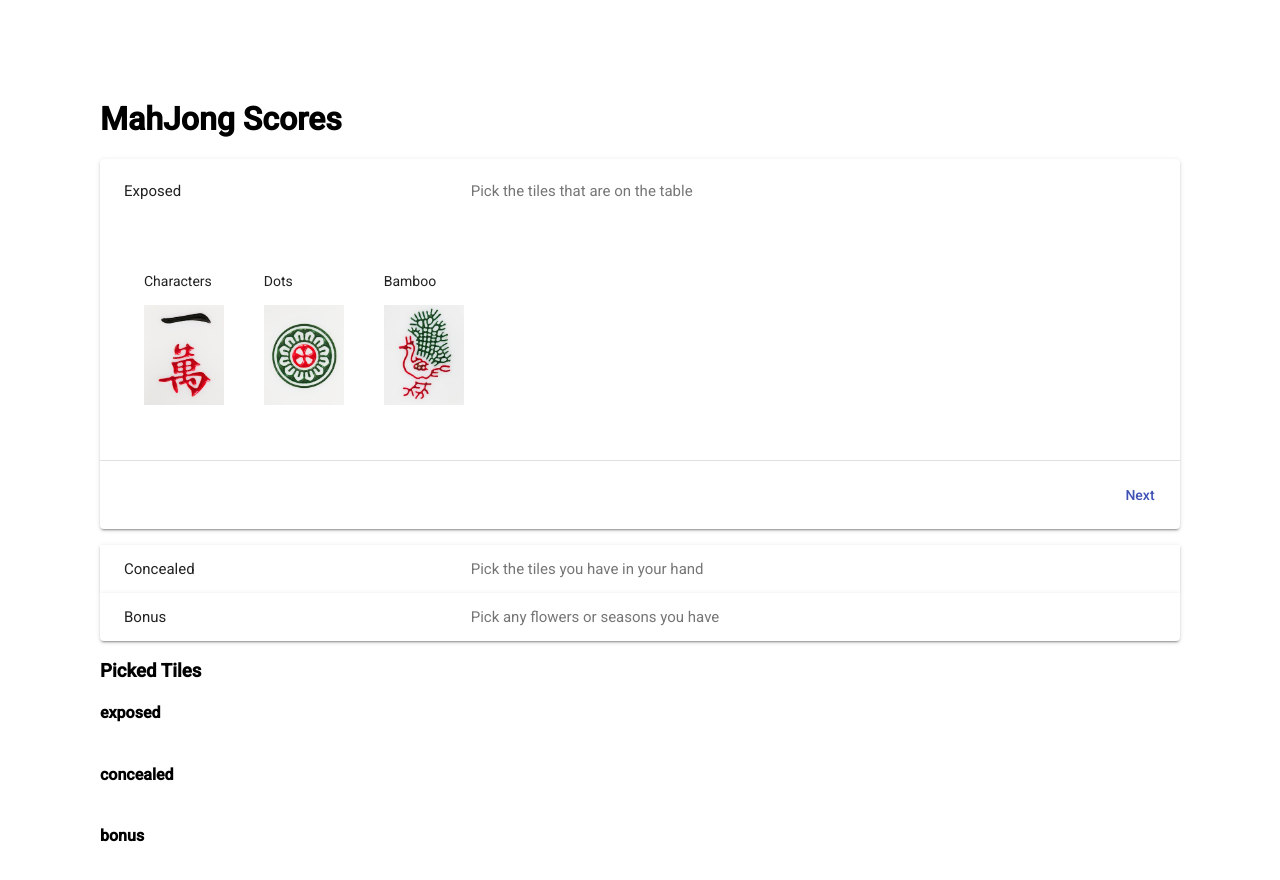
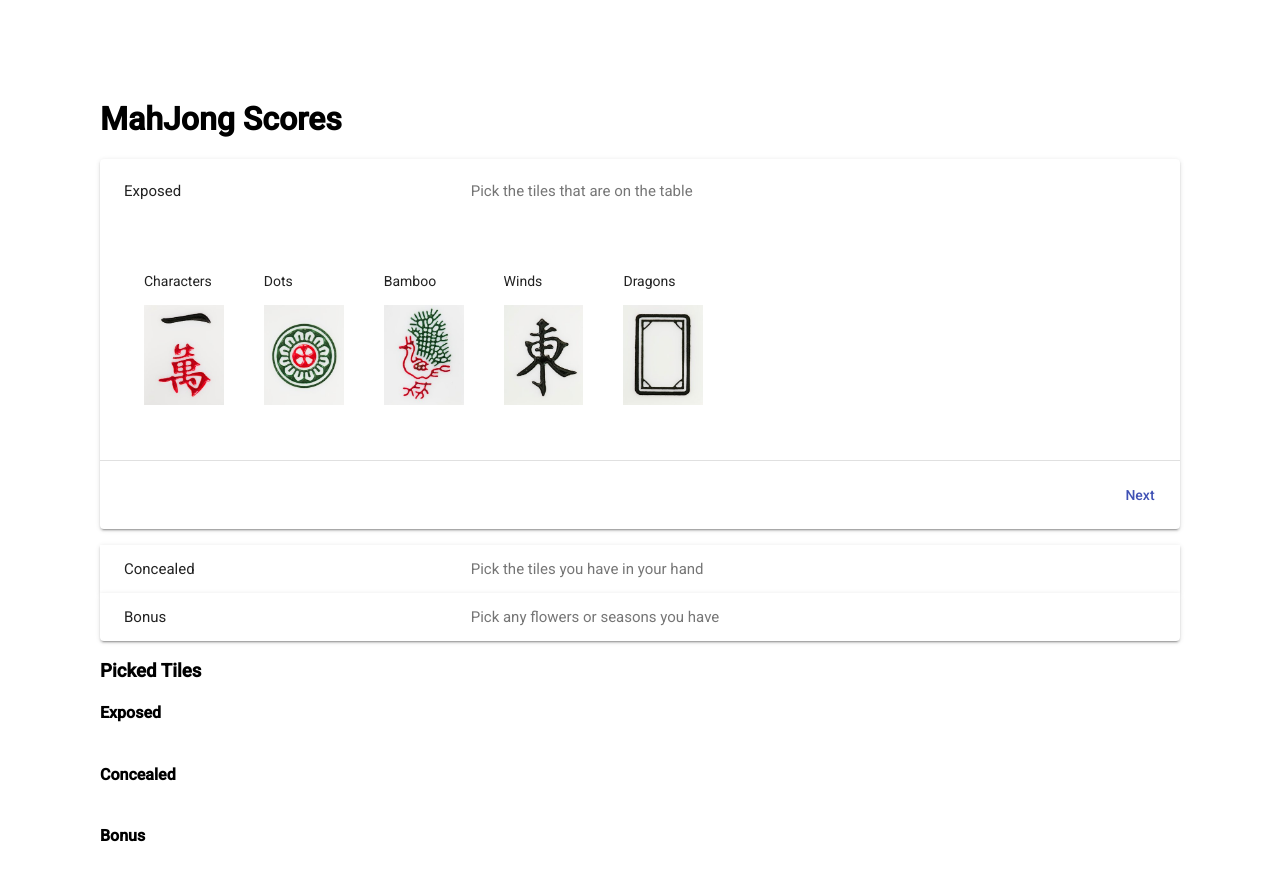
Before and after one commit to nienkebos/mahjongg-angular, an Angular app: page / in a window 1280 px wide. Shown: the top 880 px of the page. Built offline with nearby package versions, Linux system fonts and the light colour scheme.

Commit message:
Refactor InputModes and add Bonus tiles

```diff
--- a/src/app/app.module.ts
+++ b/src/app/app.module.ts
@@ -3,15 +3,14 @@ import { BrowserAnimationsModule } from '@angular/platform-browser/animations';
 import { NgModule } from '@angular/core';
 import { FormsModule, ReactiveFormsModule } from '@angular/forms';
 
+// MATERIAL
 import { MatCardModule } from '@angular/material/card';
 import { MatFormFieldModule } from '@angular/material/form-field';
 import { MatExpansionModule } from '@angular/material/expansion';
 import { MatButtonModule } from '@angular/material/button';
 import { MatSelectModule } from '@angular/material/select';
 import { MatRippleModule } from '@angular/material/core';
-import {MatButtonToggleModule} from '@angular/material/button-toggle';
-
-
+import { MatButtonToggleModule } from '@angular/material/button-toggle';
 
 import { AppRoutingModule } from './app-routing.module';
 import { AppComponent } from './app.component';
--- a/src/app/components/input-card/input-card.component.ts
+++ b/src/app/components/input-card/input-card.component.ts
@@ -1,7 +1,7 @@
 import { Component, OnInit, Input } from '@angular/core';
 import { FormControl } from '@angular/forms';
-import { TileTypes, INPUT_CARD_STEPS, Tiles, Tile, Melds } from '../../data/types';
-import { Meld, MeldStoreService } from '../../services/meld-store.service';
+import { TileTypes,INPUT_MODES, INPUT_CARD_STEPS, Tiles, Tile, Melds, Meld } from '../../data/types';
+import { MeldStoreService } from '../../services/meld-store.service';
 
 @Component({
   selector: 'app-input-card',
@@ -14,29 +14,43 @@ export class InputCardComponent implements OnInit {
   tiles = Tiles;
   tilesPerType;
   pickedTile = {} as Tile;
+  inputModes = INPUT_MODES;
   inputCardSteps = INPUT_CARD_STEPS;
   inputCardStep;
   pickMeld = false;
   melds = Melds;
   meld = {} as Meld;
   meldType = new FormControl();
+  fullMeldImg = [];
 
   constructor(private meldStoreService: MeldStoreService) { }
 
   ngOnInit() {
     this.inputCardStep = this.inputCardSteps.PICKTILETYPE;
+
+    if (this.mode === this.inputModes.BONUS ) {
+      this.tileTypes = TileTypes.filter(tileType => {
+        return tileType.set === this.inputModes.BONUS;
+      })
+    } else {
+      this.tileTypes = TileTypes.filter(tileType => {
+        return tileType.set !== this.inputModes.BONUS;
+      })
+    }
   }
 
   pickTileType(tileType: string) {
+    this.inputCardStep = this.inputCardSteps.PICKTILE;
+
+    this.tilesPerType = this.tiles.filter(tile => {
+      return tile.type === tileType
+    })
+
     this.meld = {
       ...this.meld,
       mode: this.mode,
       tileType: tileType
     }
-    this.inputCardStep = this.inputCardSteps.PICKTILE;
-    this.tilesPerType = this.tiles.filter(tile => {
-      return tile.type === tileType
-    })
   }
 
   pickTile(tile) {
@@ -46,35 +60,36 @@ export class InputCardComponent implements OnInit {
       tileNumber: tile.number,
       img: tile.img
     }
+  }
 
-    this.pickMeld = true;
+  addFullMeldImgArray() {
+    switch(this.meldType.value) {
+      case "Chow": {
+        const tileIndex = this.tiles.findIndex(x => this.pickedTile.id === x.id)
+        this.fullMeldImg = [this.meld.img, this.tiles[tileIndex + 1 ].img, this.tiles[tileIndex + 2 ].img]
+        break;
+      }
+      case "Pung": {
+        this.fullMeldImg = [this.meld.img, this.meld.img, this.meld.img]
+        break;
+      }
+      case "Kong": {
+        this.fullMeldImg = [this.meld.img, this.meld.img, this.meld.img, this.meld.img]
+        break;
+      }
+      default: {
+        this.fullMeldImg = [this.meld.img]
+      }
+    }
   }
 
   saveMeld() {
-    let fullMeldImg = [];
-
-    switch(this.meldType.value) {
-      case "Chow": {
-        const tileIndex = this.tiles.findIndex(x => this.pickedTile.id === x.id)
-        fullMeldImg = [ this.meld.img, this.tiles[tileIndex + 1 ].img, this.tiles[tileIndex + 2 ].img ]
-
-        break;
-      }
-      case "Pung": {
-        fullMeldImg = [this.meld.img, this.meld.img, this.meld.img]
-        break;
-      }
-      case "Kong": {
-        fullMeldImg = [this.meld.img, this.meld.img, this.meld.img, this.meld.img]
-
-        break;
-      }
-    }
+    this.addFullMeldImgArray();
 
     this.meld = {
       ...this.meld,
-      meldType: this.meldType.value,
-      fullMeldImg: fullMeldImg
+      meldType: this.meldType.value || 'Extra',
+      fullMeldImg: this.fullMeldImg
      }
 
     this.meldStoreService.addMeld(this.meld);
--- a/src/app/components/input-panel/input-panel.component.html
+++ b/src/app/components/input-panel/input-panel.component.html
@@ -9,7 +9,7 @@
         Pick the tiles that are on the table
       </mat-panel-description>
     </mat-expansion-panel-header>
-    <app-input-card mode="exposed"></app-input-card>
+    <app-input-card mode={{inputModes.EXPOSED}}></app-input-card>
     <mat-action-row>
       <button mat-button color="primary" (click)="nextStep()">Next</button>
     </mat-action-row>
@@ -24,7 +24,7 @@
         Pick the tiles you have in your hand
       </mat-panel-description>
     </mat-expansion-panel-header>
-    <app-input-card mode="concealed"></app-input-card>
+    <app-input-card mode={{inputModes.CONCEALED}}></app-input-card>
 
     <mat-action-row>
       <button mat-button color="warn" (click)="prevStep()">Previous</button>
@@ -41,7 +41,7 @@
         Pick any flowers or seasons you have
       </mat-panel-description>
     </mat-expansion-panel-header>
-    <app-input-card mode="bonus"></app-input-card>
+    <app-input-card mode={{inputModes.BONUS}}></app-input-card>
 
     <mat-action-row>
       <button mat-button color="warn" (click)="prevStep()">Previous</button>
--- a/src/app/components/input-panel/input-panel.component.ts
+++ b/src/app/components/input-panel/input-panel.component.ts
@@ -1,4 +1,5 @@
 import { Component, OnInit } from '@angular/core';
+import { INPUT_MODES } from 'src/app/data/types';
 
 @Component({
   selector: 'app-input-panel',
@@ -7,23 +8,22 @@ import { Component, OnInit } from '@angular/core';
 })
 export class InputPanelComponent implements OnInit {
   step = 0;
+  inputModes = INPUT_MODES;
 
   constructor() { }
 
-  ngOnInit() {
-  }
+  ngOnInit() {}
 
   setStep(index:number) {
     this.step = index;
-
   }
 
   nextStep() {
-    this.step++
+    this.step++;
   }
 
   prevStep() {
-    this.step--
+    this.step--;
   }
 
 }
--- a/src/app/components/picked-tiles-container/picked-tiles-container.component.html
+++ b/src/app/components/picked-tiles-container/picked-tiles-container.component.html
@@ -1,4 +1,4 @@
 <h3>Picked Tiles</h3>
-<app-picked-tiles mode="exposed"></app-picked-tiles>
-<app-picked-tiles mode="concealed"></app-picked-tiles>
-<app-picked-tiles mode="bonus"></app-picked-tiles>
+<app-picked-tiles mode={{inputModes.EXPOSED}}></app-picked-tiles>
+<app-picked-tiles mode={{inputModes.CONCEALED}}></app-picked-tiles>
+<app-picked-tiles mode={{inputModes.BONUS}}></app-picked-tiles>
--- a/src/app/components/picked-tiles-container/picked-tiles-container.component.ts
+++ b/src/app/components/picked-tiles-container/picked-tiles-container.component.ts
@@ -1,4 +1,5 @@
 import { Component, OnInit } from '@angular/core';
+import { INPUT_MODES } from 'src/app/data/types';
 
 @Component({
   selector: 'app-picked-tiles-container',
@@ -6,7 +7,7 @@ import { Component, OnInit } from '@angular/core';
   styleUrls: ['./picked-tiles-container.component.scss']
 })
 export class PickedTilesContainerComponent implements OnInit {
-
+  inputModes = INPUT_MODES;
   constructor() { }
 
   ngOnInit() {
--- a/src/app/data/types.ts
+++ b/src/app/data/types.ts
@@ -1,12 +1,14 @@
-enum INPUT_CARDS {
-  Exposed,
-  Concealed,
-  Bonus
+enum INPUT_MODES {
+  EXPOSED = 'Exposed',
+  CONCEALED = 'Concealed',
+  BONUS = 'Bonus'
 }
 
 enum INPUT_CARD_STEPS {
   PICKTILETYPE,
-  PICKTILE
+  PICKTILE,
+  PICKMELD,
+  SAVEMELD
 }
 
 interface Tile {
@@ -14,61 +16,72 @@ interface Tile {
   type: string,
   img: string,
   number?: number,
-  color?: string,
-  wind?: string,
+  name?: string
 }
 
 const TileTypes = [
-  {id: 1, type: 'Characters', img: '../../../assets/tiles/25.jpg'},
-  {id: 2, type: 'Dots', img:'../../../assets/tiles/16.jpg'},
-  {id: 3, type: 'Bamboo', img: '../../../assets/tiles/34.jpg'}
+  {id: 1, set: 'Simples', type: 'Characters', img: '../../../assets/tiles/25.jpg'},
+  {id: 2, set: 'Simples', type: 'Dots', img:'../../../assets/tiles/16.jpg'},
+  {id: 3, set: 'Simples', type: 'Bamboo', img: '../../../assets/tiles/34.jpg'},
+  {id: 4, set: 'Honors', type: 'Winds', img: '../../../assets/tiles/12.jpg'},
+  {id: 5, set: 'Honors', type: 'Dragons', img:'../../../assets/tiles/9.jpg'},
+  {id: 6, set: 'Bonus', type: 'Seasons', img: '../../../assets/tiles/1.jpg'},
+  {id: 7, set: 'Bonus', type: 'Flowers', img: '../../../assets/tiles/5.jpg'}
 ]
 
 const Tiles = [
-  {id:1, type: 'Seasons', number: 1, img: '../../../assets/tiles/1.jpg'},
-  {id:2, type: 'Seasons', number: 2, img: '../../../assets/tiles/2.jpg'},
-  {id:3, type: 'Seasons', number: 3, img: '../../../assets/tiles/3.jpg'},
-  {id:4, type: 'Seasons', number: 4, img: '../../../assets/tiles/4.jpg'},
-  {id:5, type: 'Flowers', number: 1, img: '../../../assets/tiles/5.jpg'},
-  {id:6, type: 'Flowers', number: 2, img: '../../../assets/tiles/6.jpg'},
-  {id:7, type: 'Flowers', number: 3, img: '../../../assets/tiles/7.jpg'},
-  {id:8, type: 'Flowers', number: 8, img: '../../../assets/tiles/8.jpg'},
-  {id:9, type: 'Dragons', color: 'white', img: '../../../assets/tiles/9.jpg'},
-  {id:10, type: 'Dragons', color: 'red', img: '../../../assets/tiles/10.jpg'},
-  {id:11, type: 'Dragons', color: 'green', img: '../../../assets/tiles/11.jpg'},
-  {id:12, type: 'Winds', wind: 'East', img: '../../../assets/tiles/12.jpg'},
-  {id:13, type: 'Winds', wind: 'South', img: '../../../assets/tiles/13.jpg'},
-  {id:14, type: 'Winds', wind: 'West', img: '../../../assets/tiles/14.jpg'},
-  {id:15, type: 'Winds', wind: 'North', img: '../../../assets/tiles/15.jpg'},
-  {id:16, type: 'Dots', number: 1, img: '../../../assets/tiles/16.jpg'},
-  {id:17, type: 'Dots', number: 2, img: '../../../assets/tiles/17.jpg'},
-  {id:18, type: 'Dots', number: 3, img: '../../../assets/tiles/18.jpg'},
-  {id:19, type: 'Dots', number: 4, img: '../../../assets/tiles/19.jpg'},
-  {id:20, type: 'Dots', number: 5, img: '../../../assets/tiles/20.jpg'},
-  {id:21, type: 'Dots', number: 6, img: '../../../assets/tiles/21.jpg'},
-  {id:22, type: 'Dots', number: 7, img: '../../../assets/tiles/22.jpg'},
-  {id:23, type: 'Dots', number: 8, img: '../../../assets/tiles/23.jpg'},
-  {id:24, type: 'Dots', number: 9, img: '../../../assets/tiles/24.jpg'},
-  {id:25, type: 'Characters', number: 1, img: '../../../assets/tiles/25.jpg'},
-  {id:26, type: 'Characters', number: 2, img: '../../../assets/tiles/26.jpg'},
-  {id:27, type: 'Characters', number: 3, img: '../../../assets/tiles/27.jpg'},
-  {id:28, type: 'Characters', number: 4, img: '../../../assets/tiles/28.jpg'},
-  {id:29, type: 'Characters', number: 5, img: '../../../assets/tiles/29.jpg'},
-  {id:30, type: 'Characters', number: 6, img: '../../../assets/tiles/30.jpg'},
-  {id:31, type: 'Characters', number: 7, img: '../../../assets/tiles/31.jpg'},
-  {id:32, type: 'Characters', number: 8, img: '../../../assets/tiles/32.jpg'},
-  {id:33, type: 'Characters', number: 9, img: '../../../assets/tiles/33.jpg'},
-  {id:34, type: 'Bamboo', number: 1, img: '../../../assets/tiles/34.jpg'},
-  {id:35, type: 'Bamboo', number: 2, img: '../../../assets/tiles/35.jpg'},
-  {id:36, type: 'Bamboo', number: 3, img: '../../../assets/tiles/36.jpg'},
-  {id:37, type: 'Bamboo', number: 4, img: '../../../assets/tiles/37.jpg'},
-  {id:38, type: 'Bamboo', number: 5, img: '../../../assets/tiles/38.jpg'},
-  {id:39, type: 'Bamboo', number: 6, img: '../../../assets/tiles/39.jpg'},
-  {id:40, type: 'Bamboo', number: 7, img: '../../../assets/tiles/40.jpg'},
-  {id:41, type: 'Bamboo', number: 8, img: '../../../assets/tiles/41.jpg'},
-  {id:42, type: 'Bamboo', number: 9, img: '../../../assets/tiles/42.jpg'},
+  {id:1, set: 'Bonus', type: 'Seasons', number: 1, img: '../../../assets/tiles/1.jpg'},
+  {id:2, set: 'Bonus', type: 'Seasons', number: 2, img: '../../../assets/tiles/2.jpg'},
+  {id:3, set: 'Bonus', type: 'Seasons', number: 3, img: '../../../assets/tiles/3.jpg'},
+  {id:4, set: 'Bonus', type: 'Seasons', number: 4, img: '../../../assets/tiles/4.jpg'},
+  {id:5, set: 'Bonus', type: 'Flowers', number: 1, img: '../../../assets/tiles/5.jpg'},
+  {id:6, set: 'Bonus', type: 'Flowers', number: 2, img: '../../../assets/tiles/6.jpg'},
+  {id:7, set: 'Bonus', type: 'Flowers', number: 3, img: '../../../assets/tiles/7.jpg'},
+  {id:8, set: 'Bonus', type: 'Flowers', number: 4, img: '../../../assets/tiles/8.jpg'},
+  {id:9, set: 'Honors', type: 'Dragons', name: 'White', img: '../../../assets/tiles/9.jpg'},
+  {id:10, set: 'Honors', type: 'Dragons', name: 'Red', img: '../../../assets/tiles/10.jpg'},
+  {id:11, set: 'Honors', type: 'Dragons', name: 'Green', img: '../../../assets/tiles/11.jpg'},
+  {id:12, set: 'Honors', type: 'Winds', name: 'East', number: 1, img: '../../../assets/tiles/12.jpg'},
+  {id:13, set: 'Honors', type: 'Winds', name: 'South', number: 2, img: '../../../assets/tiles/13.jpg'},
+  {id:14, set: 'Honors', type: 'Winds', name: 'West', number: 3, img: '../../../assets/tiles/14.jpg'},
+  {id:15, set: 'Honors', type: 'Winds', name: 'North', number: 4, img: '../../../assets/tiles/15.jpg'},
+  {id:16, set: 'Simples', type: 'Dots', number: 1, img: '../../../assets/tiles/16.jpg'},
+  {id:17, set: 'Simples', type: 'Dots', number: 2, img: '../../../assets/tiles/17.jpg'},
+  {id:18, set: 'Simples', type: 'Dots', number: 3, img: '../../../assets/tiles/18.jpg'},
+  {id:19, set: 'Simples', type: 'Dots', number: 4, img: '../../../assets/tiles/19.jpg'},
+  {id:20, set: 'Simples', type: 'Dots', number: 5, img: '../../../assets/tiles/20.jpg'},
+  {id:21, set: 'Simples', type: 'Dots', number: 6, img: '../../../assets/tiles/21.jpg'},
+  {id:22, set: 'Simples', type: 'Dots', number: 7, img: '../../../assets/tiles/22.jpg'},
+  {id:23, set: 'Simples', type: 'Dots', number: 8, img: '../../../assets/tiles/23.jpg'},
+  {id:24, set: 'Simples', type: 'Dots', number: 9, img: '../../../assets/tiles/24.jpg'},
+  {id:25, set: 'Simples', type: 'Characters', number: 1, img: '../../../assets/tiles/25.jpg'},
+  {id:26, set: 'Simples', type: 'Characters', number: 2, img: '../../../assets/tiles/26.jpg'},
+  {id:27, set: 'Simples', type: 'Characters', number: 3, img: '../../../assets/tiles/27.jpg'},
+  {id:28, set: 'Simples', type: 'Characters', number: 4, img: '../../../assets/tiles/28.jpg'},
+  {id:29, set: 'Simples', type: 'Characters', number: 5, img: '../../../assets/tiles/29.jpg'},
+  {id:30, set: 'Simples', type: 'Characters', number: 6, img: '../../../assets/tiles/30.jpg'},
+  {id:31, set: 'Simples', type: 'Characters', number: 7, img: '../../../assets/tiles/31.jpg'},
+  {id:32, set: 'Simples', type: 'Characters', number: 8, img: '../../../assets/tiles/32.jpg'},
+  {id:33, set: 'Simples', type: 'Characters', number: 9, img: '../../../assets/tiles/33.jpg'},
+  {id:34, set: 'Simples', type: 'Bamboo', number: 1, img: '../../../assets/tiles/34.jpg'},
+  {id:35, set: 'Simples', type: 'Bamboo', number: 2, img: '../../../assets/tiles/35.jpg'},
+  {id:36, set: 'Simples', type: 'Bamboo', number: 3, img: '../../../assets/tiles/36.jpg'},
+  {id:37, set: 'Simples', type: 'Bamboo', number: 4, img: '../../../assets/tiles/37.jpg'},
+  {id:38, set: 'Simples', type: 'Bamboo', number: 5, img: '../../../assets/tiles/38.jpg'},
+  {id:39, set: 'Simples', type: 'Bamboo', number: 6, img: '../../../assets/tiles/39.jpg'},
+  {id:40, set: 'Simples', type: 'Bamboo', number: 7, img: '../../../assets/tiles/40.jpg'},
+  {id:41, set: 'Simples', type: 'Bamboo', number: 8, img: '../../../assets/tiles/41.jpg'},
+  {id:42, set: 'Simples', type: 'Bamboo', number: 9, img: '../../../assets/tiles/42.jpg'},
 ]
 
+interface Meld {
+  mode: string,
+  tileType: string,
+  tileNumber: number,
+  meldType: string,
+  img: string,
+  fullMeldImg?: any[]
+}
 
 const Melds = [
   {name: 'Chow'},
@@ -76,4 +89,4 @@ const Melds = [
   {name:'Kong'},
 ]
 
-export {INPUT_CARDS, INPUT_CARD_STEPS, TileTypes, Tiles, Tile, Melds}
+export { INPUT_MODES, INPUT_CARD_STEPS, TileTypes, Tiles, Tile, Melds, Meld }
```
Also changed, not shown: src/app/components/input-card/input-card.component.html (+23 -4 lines), src/app/components/picked-tiles/picked-tiles.component.ts (+4 -4 lines), src/app/services/meld-store.service.ts (+1 -10 lines).
